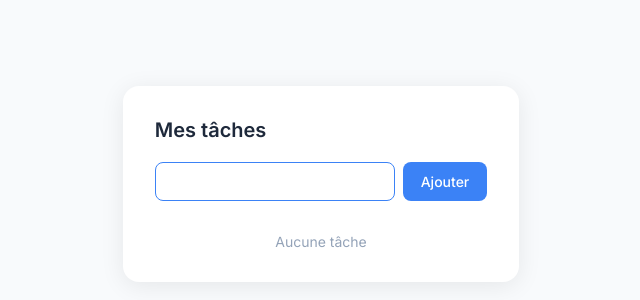
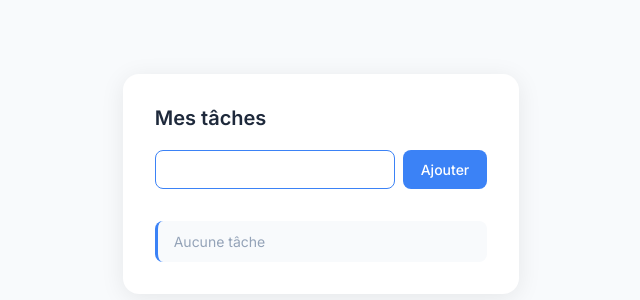
Before and after one commit to HugoRbn/todoAppReact, a React (Vite) app: page / in a window 1280 px wide. Shown: the part 216-516 px from the top of the page, without its empty margins (319-959 px from the left). Built offline with nearby package versions, Linux system fonts and the light colour scheme.

Commit message:
fix: use li instead of p in empty state (valid HTML)

```diff
--- a/src/components/ui/TasksList.tsx
+++ b/src/components/ui/TasksList.tsx
@@ -12,7 +12,7 @@ const TasksList = ({ tasks, removeTask }: { tasks: Task[]; removeTask: (task: st
           </li>
         ))
       ) : (
-        <p className="empty-state">Aucune tâche</p>
+        <li className="empty-state">Aucune tâche</li>
       )}
     </ul>
   );
```
